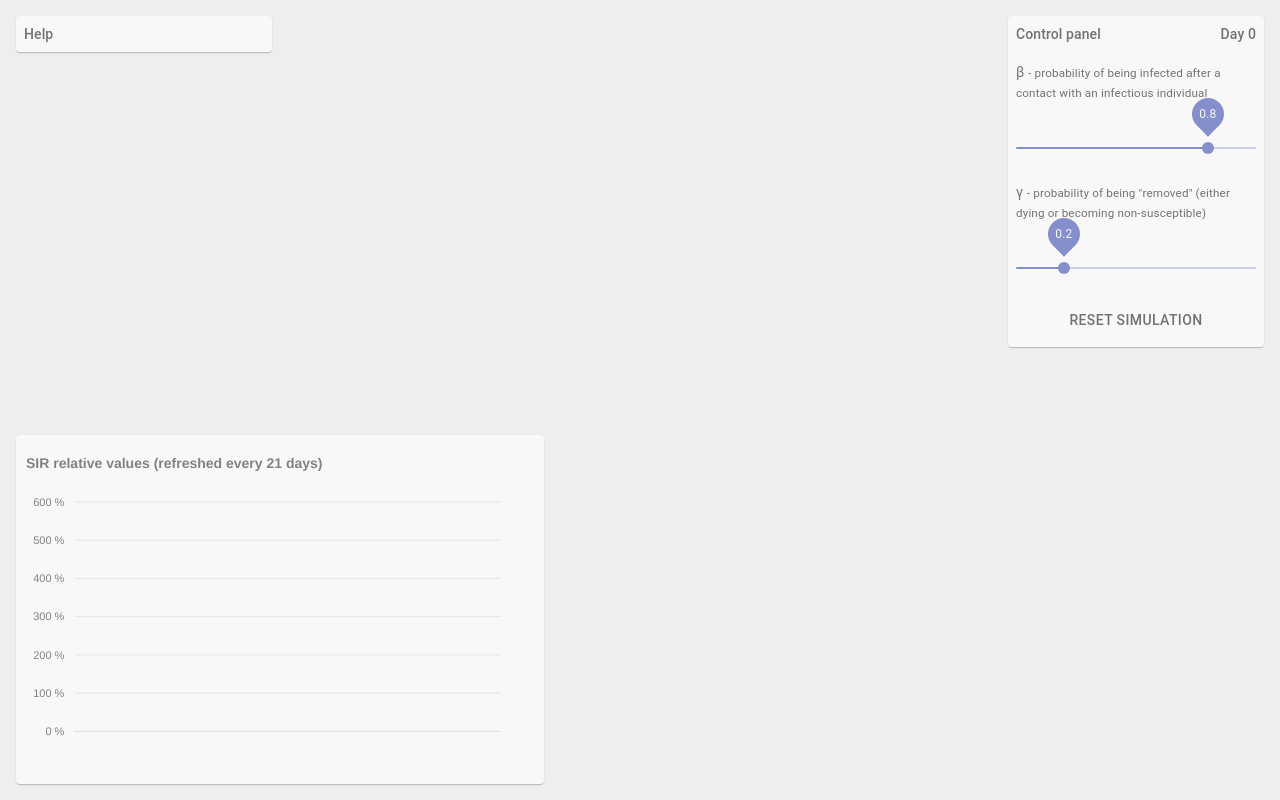
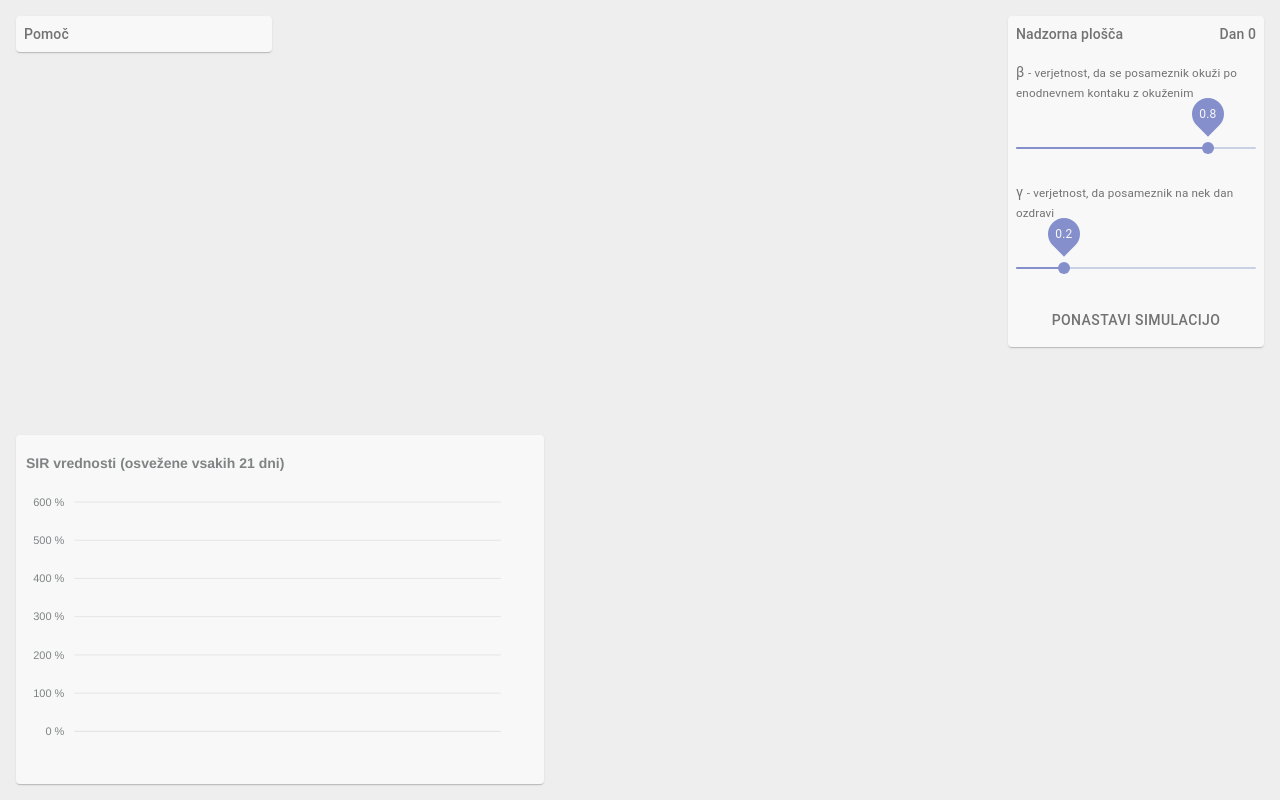
Before and after one commit to zerodays/covid-sir-visualization, a React (Create React App) app: page / in a window 1280 px wide. Built offline with nearby package versions, Linux system fonts and the light colour scheme.

Commit message:
translate to slovene

```diff
--- a/public/index.html
+++ b/public/index.html
@@ -8,7 +8,7 @@
             name="description"
             content="Web site created using create-react-app"
     />
-    <title>SIR Visualization</title>
+    <title>Vizualizacija lokalnega epidemiološkega SIR modela</title>
 
     <style>
         body {
--- a/src/ChartView.js
+++ b/src/ChartView.js
@@ -12,7 +12,7 @@ const REMOVED_COLOR = colors.blue[400];
 const options = {
   colors: [SUSCEPTIBLE_COLOR, INFECTED_COLOR, REMOVED_COLOR],
   title: {
-    text: 'SIR relative values (refreshed every 21 days)',
+    text: 'SIR vrednosti (osvežene vsakih 21 dni)',
   },
   animations: {
     enabled: false,
@@ -30,7 +30,7 @@ const options = {
     type: 'number',
     tickAmount: 8,
     labels: {
-      formatter: value => `Day ${value * 21}`,
+      formatter: value => `Dan ${value * 21}`,
     },
   },
   yaxis: {
@@ -39,7 +39,7 @@ const options = {
     },
   },
   tooltip: {
-    title: 'Day',
+    title: 'Dan',
   },
   markers: {
     size: 0,
@@ -54,13 +54,13 @@ class ChartView extends Component {
           width={512}
           options={options}
           series={[{
-            name: 'Susceptible',
+            name: 'S - dovzetni',
             data: this.props.dataS,
           }, {
-            name: 'Infected',
+            name: 'I - okuženi',
             data: this.props.dataI,
           }, {
-            name: 'Removed',
+            name: 'R - imuni',
             data: this.props.dataR,
           }]}/>
       </Box>
--- a/src/ControlPanel.js
+++ b/src/ControlPanel.js
@@ -20,13 +20,13 @@ class ControlPanel extends Component {
         <Grid container direction='row' justify='center' spacing={1}>
           <Grid item xs={12}>
             <Typography variant='subtitle2'>
-              Control panel <span className={classes.day}>Day {this.props.day}</span>
+              Nadzorna plošča <span className={classes.day}>Dan {this.props.day}</span>
             </Typography>
           </Grid>
           <Grid item xs={12}/>
           <Grid item xs={12}>
             <Typography variant='body2'>
-              β <small> - probability of being infected after a contact with an infectious individual</small>
+              β <small> - verjetnost, da se posameznik okuži po enodnevnem kontaku z okuženim</small>
             </Typography>
             <Box pt={4}>
               <Slider
@@ -42,7 +42,7 @@ class ControlPanel extends Component {
           <Grid item xs={12}/>
           <Grid item xs={12}>
             <Typography variant='body2'>
-              γ <small> - probability of being "removed" (either dying or becoming non-susceptible)</small>
+              γ <small> - verjetnost, da posameznik na nek dan ozdravi</small>
             </Typography>
             <Box pt={4}>
               <Slider
@@ -58,7 +58,7 @@ class ControlPanel extends Component {
           <Grid item xs={12}/>
           <Grid item>
             <Button size='small' variant='raised' onClick={this.props.onReset} color='secondary'>
-              Reset simulation
+              Ponastavi simulacijo
             </Button>
           </Grid>
         </Grid>
--- a/src/HelpCard.js
+++ b/src/HelpCard.js
@@ -20,7 +20,7 @@ const styles = theme => ({
     maxHeight: 20,
     transition: 'max-height 300ms ease-out',
     '&:hover': {
-      maxHeight: 490,
+      maxHeight: 512,
     },
   },
   legend: {
@@ -44,50 +44,48 @@ class HelpCard extends Component {
         <Grid container direction='row' spacing={1}>
           <Grid item xs={12}>
             <Typography variant='subtitle2'>
-              Help
+              Pomoč
             </Typography>
           </Grid>
           <Grid item xs={12}>
             <Typography variant='caption'>
-              This is a simplified discrete representation of the epidemiological (local) <a
-              href={'https://en.m.wikipedia.org/wiki/Compartmental_models_in_epidemiology#The_SIR_model'}>SIR model</a>.
+              Preprosta simulacija lokalnega (epidemiološkega) <a
+              href={'https://en.m.wikipedia.org/wiki/Compartmental_models_in_epidemiology#The_SIR_model'}>SIR modela</a>.
             </Typography>
           </Grid>
           <Grid item xs={12}>
             <Typography variant='subtitle2'>
-              Navigation
+              Navigacija
             </Typography>
             <Typography variant='caption'>
               <ul>
-                <li>Press <span className={classes.key}>Enter</span> to move to the next day. First infection will
-                  appear in the center of the screen on <b>day 1</b>.
+                <li>Pritisnite tipko <span className={classes.key}>Enter</span> za simulacijo prehoda na naslednji dan. Prvi okuženi se bo pokazal na sredini zaslona na <b>1. dan</b>.
                 </li>
-                <li><span className={classes.key}>Scroll</span> to zoom in and out of the visualization.</li>
-                <li>Use <b>control panel on the right</b> to adjust simulation parameters.</li>
-                <li>Hover over the <b>graph icon in the left bottom conner</b> to view number of
-                  susceptible/infected/removed individuals over time.
+                <li>Uporabite <span className={classes.key}>"scroll"</span> na mišlki za povečanje ali zmanjšanje vidnega polja.</li>
+                <li>Parametre simulacije lahko upravljate s <b>kontrolno ploščo na desni strani zaslona</b>.</li>
+                <li>Podatki na gafu <b>spodaj levo</b> se posodobijo vsakih 21 dni simulacije.
                 </li>
               </ul>
             </Typography>
           </Grid>
           <Grid item xs={12}>
             <Typography variant='subtitle2'>
-              Legend
+              Legenda
             </Typography>
           </Grid>
           <Grid item xs={12}>
             <Typography variant='caption'>
-              <span className={classes.legend} style={{backgroundColor: this.props.susceptibleColor}}/>Susceptible individuals.
+              <span className={classes.legend} style={{backgroundColor: this.props.susceptibleColor}}/>S (susceptible) dovzetni posamezniki.
             </Typography>
           </Grid>
           <Grid item xs={12}>
             <Typography variant='caption'>
-              <span className={classes.legend} style={{backgroundColor: this.props.infectedColor}}/>Infected individuals.
+              <span className={classes.legend} style={{backgroundColor: this.props.infectedColor}}/>I (infected) okuženi posamezniki.
             </Typography>
           </Grid>
           <Grid item xs={12}>
             <Typography variant='caption'>
-              <span className={classes.legend} style={{backgroundColor: this.props.removedColor}}/>Removed (deceased or immune) individuals.
+              <span className={classes.legend} style={{backgroundColor: this.props.removedColor}}/>R (removed) odstranjeni oz. imuni posamezniki.
             </Typography>
           </Grid>
         </Grid>
```
Also changed, not shown: 1 other file (tests, documents, lock files or other folders).
